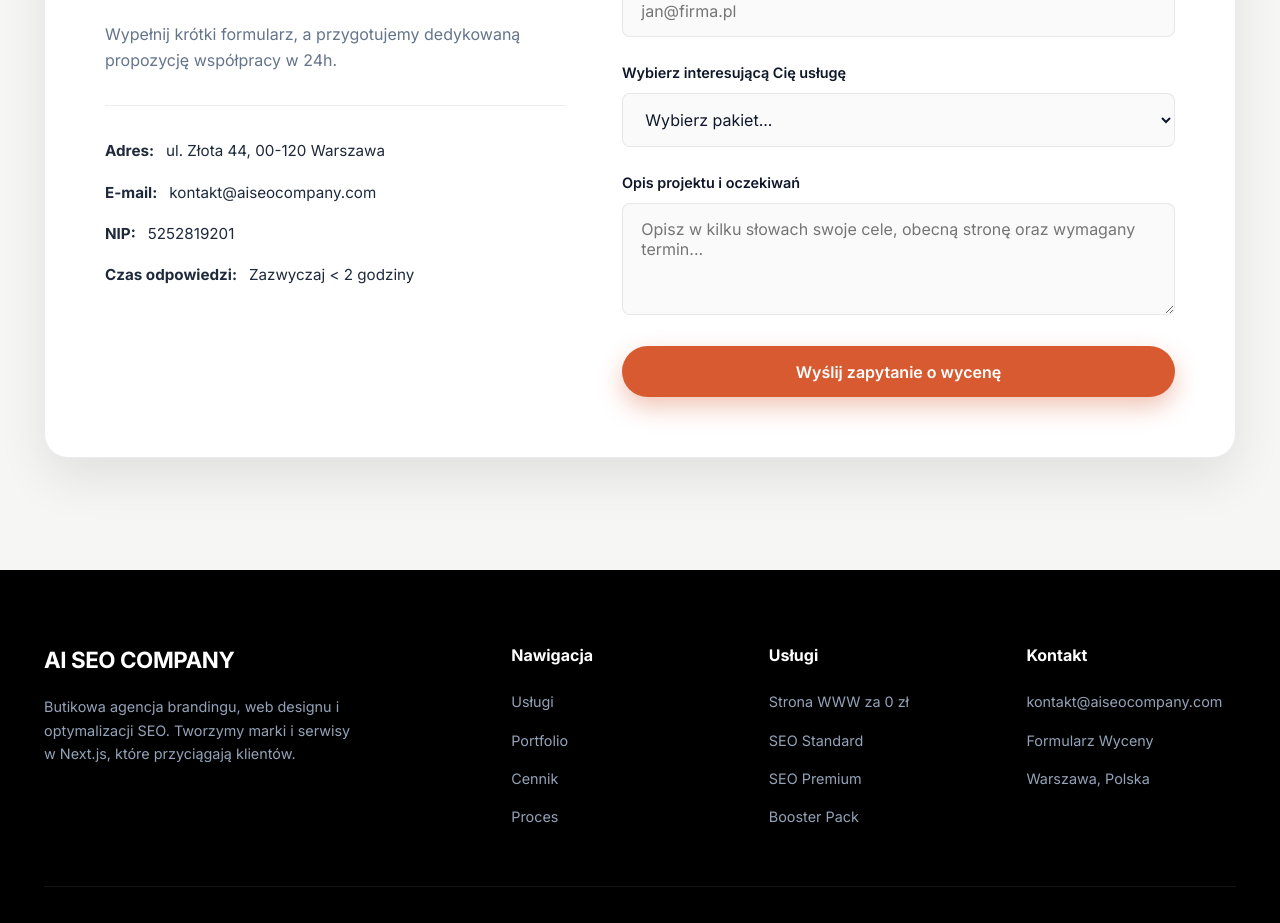
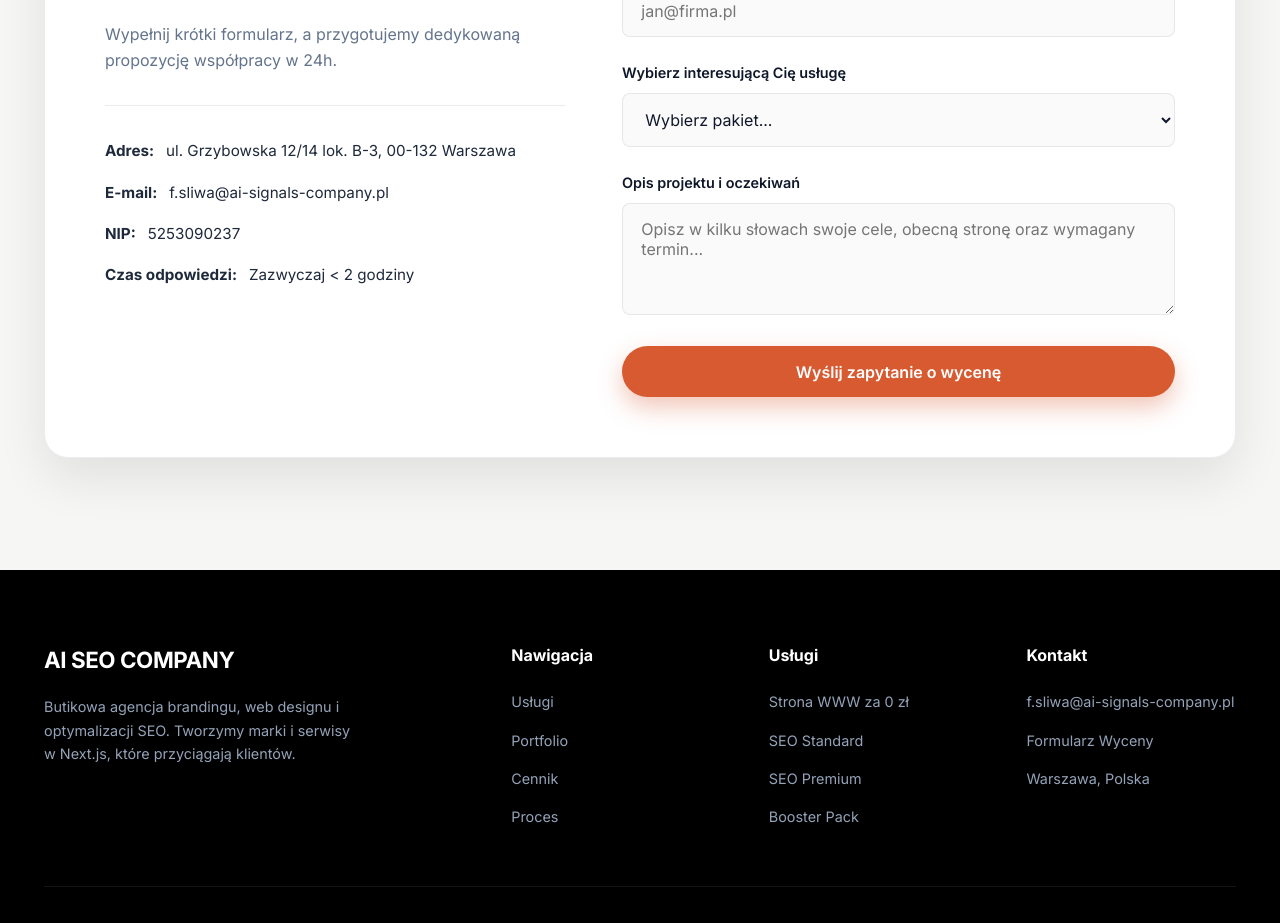
Before and after one commit to FSliwa/AI-SEO-COMPANY, a Next.js app: page / in a window 1280 px wide. Shown: the part 9220-10143 px from the top of the page. Built offline with nearby package versions, Linux system fonts and the light colour scheme.

Commit message:
Update company data from KRS and correct email address

```diff
--- a/components/Contact.jsx
+++ b/components/Contact.jsx
@@ -27,9 +27,9 @@
             <p>{t.subtitle}</p>
 
             <ul className="company-details">
-              <li><strong>{lang === 'pl' ? 'Adres:' : 'Address:'}</strong> ul. Złota 44, 00-120 Warszawa</li>
-              <li><strong>E-mail:</strong> kontakt@aiseocompany.com</li>
-              <li><strong>NIP:</strong> 5252819201</li>
+              <li><strong>{lang === 'pl' ? 'Adres:' : 'Address:'}</strong> ul. Grzybowska 12/14 lok. B-3, 00-132 Warszawa</li>
+              <li><strong>E-mail:</strong> f.sliwa@ai-signals-company.pl</li>
+              <li><strong>NIP:</strong> 5253090237</li>
               <li><strong>{lang === 'pl' ? 'Czas odpowiedzi:' : 'Response Time:'}</strong> {lang === 'pl' ? 'Zazwyczaj < 2 godziny' : 'Usually < 2 hours'}</li>
             </ul>
           </RevealItem>
--- a/components/Footer.jsx
+++ b/components/Footer.jsx
@@ -47,7 +47,7 @@
             <div className="footer-col">
               <h4>{lang === 'pl' ? 'Kontakt' : 'Contact'}</h4>
               <ul className="footer-links">
-                <li><a href="mailto:kontakt@aiseocompany.com">kontakt@aiseocompany.com</a></li>
+                <li><a href="mailto:f.sliwa@ai-signals-company.pl">f.sliwa@ai-signals-company.pl</a></li>
                 <li><a href="#kontakt">{lang === 'pl' ? 'Formularz Wyceny' : 'Get Proposal Form'}</a></li>
                 <li><a href="#">Warszawa, Polska</a></li>
               </ul>
--- a/components/Header.jsx
+++ b/components/Header.jsx
@@ -176,7 +176,7 @@
             <div className="kota-fullscreen-footer">
               <div className="footer-contact">
                 <span className="footer-label">{lang === 'pl' ? 'Napisz do nas' : 'Email Us'}</span>
-                <a href="mailto:kontakt@aiseocompany.com" className="footer-value">kontakt@aiseocompany.com</a>
+                <a href="mailto:f.sliwa@ai-signals-company.pl" className="footer-value">f.sliwa@ai-signals-company.pl</a>
               </div>
               <div className="footer-socials">
                 <span className="footer-label">Social Media</span>
```
